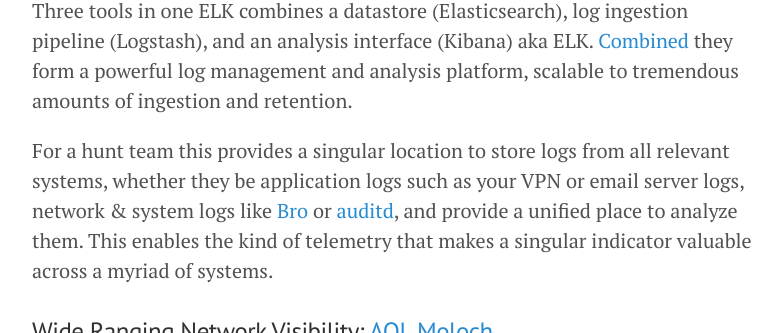
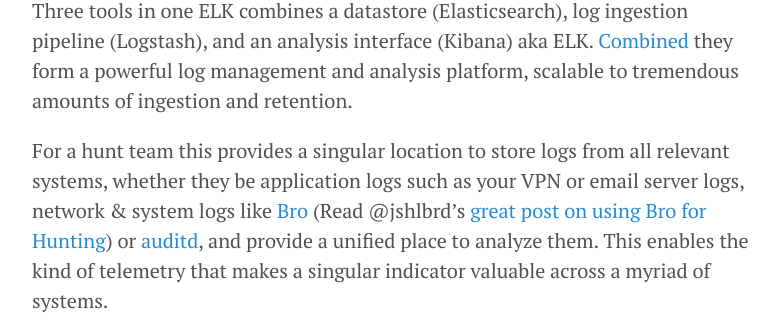
Before and after one commit to sroberts/sroberts.github.io, a Jekyll site: the page built from _posts/9999-01-01-hunting-tools.md, in a window 1280 px wide and 900 px high, scrolled down 2269 px, cut to the strip 63-396 px from the top of the window. Shown: the whole strip, without its empty margins (248-1030 px from the left). Built offline with Jekyll 4.4.1, drawn with Linux system fonts in a browser that asks for light colours; nearby versions of some CDN libraries.

Commit message:
added a link to jshlbrd's response post

```diff
--- a/_posts/9999-01-01-hunting-tools.md
+++ b/_posts/9999-01-01-hunting-tools.md
@@ -31,7 +31,7 @@
 
 Three tools in one ELK combines a datastore (Elasticsearch), log ingestion pipeline (Logstash), and an analysis interface (Kibana) aka ELK. [Combined](https://www.youtube.com/watch?v=1uS5b8aQ6z8) they form a powerful log management and analysis platform, scalable to tremendous amounts of ingestion and retention.
 
-For a hunt team this provides a singular location to store logs from all relevant systems, whether they be application logs such as your VPN or email server logs, network & system logs like [Bro](https://www.bro.org/) or [auditd](http://linux.die.net/man/8/auditd), and provide a unified place to analyze them. This enables the kind of telemetry that makes a singular indicator valuable across a myriad of systems.
+For a hunt team this provides a singular location to store logs from all relevant systems, whether they be application logs such as your VPN or email server logs, network & system logs like [Bro](https://www.bro.org/) (Read @jshlbrd's [great post on using Bro for Hunting](http://jshlbrd.blogspot.com/2015/04/bro-whats-it-good-for.html)) or [auditd](http://linux.die.net/man/8/auditd), and provide a unified place to analyze them. This enables the kind of telemetry that makes a singular indicator valuable across a myriad of systems.
 
 ### Wide Ranging Network Visibility: [AOL Moloch](https://github.com/aol/moloch)
 
```
